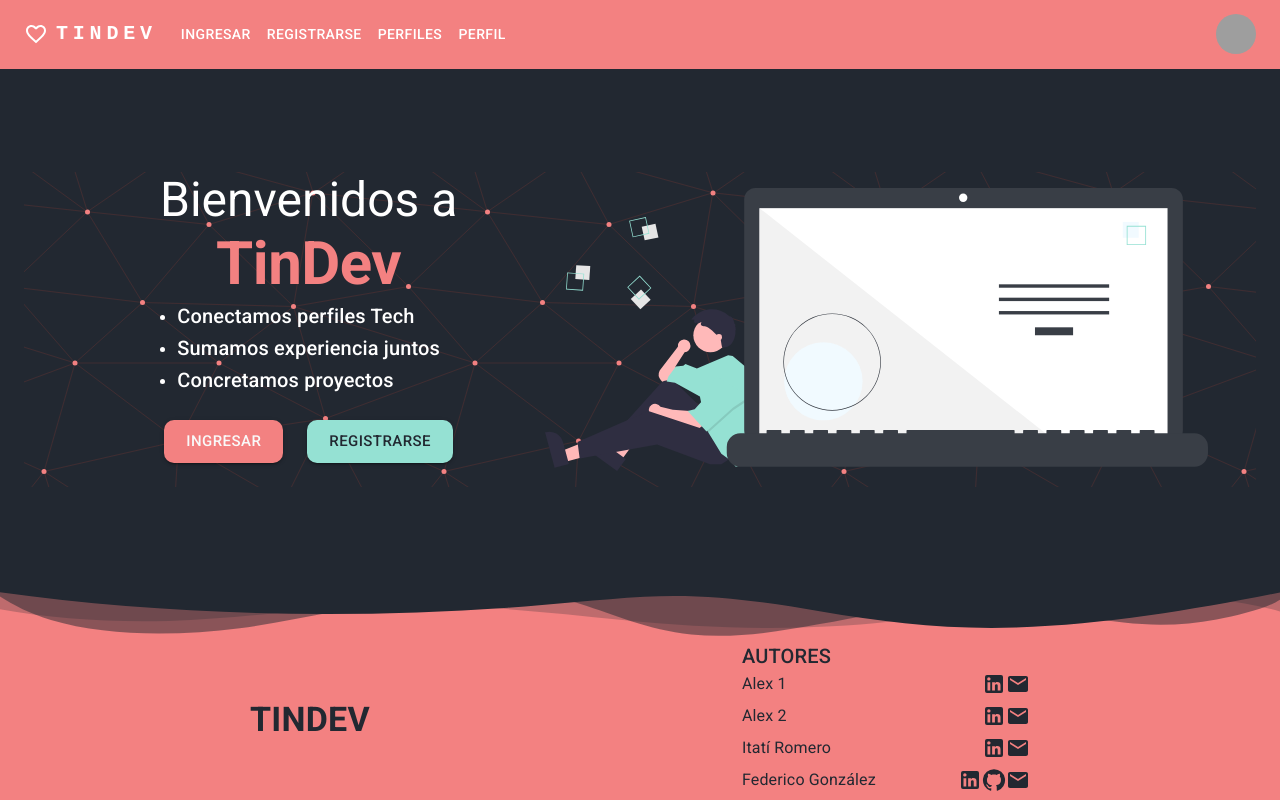
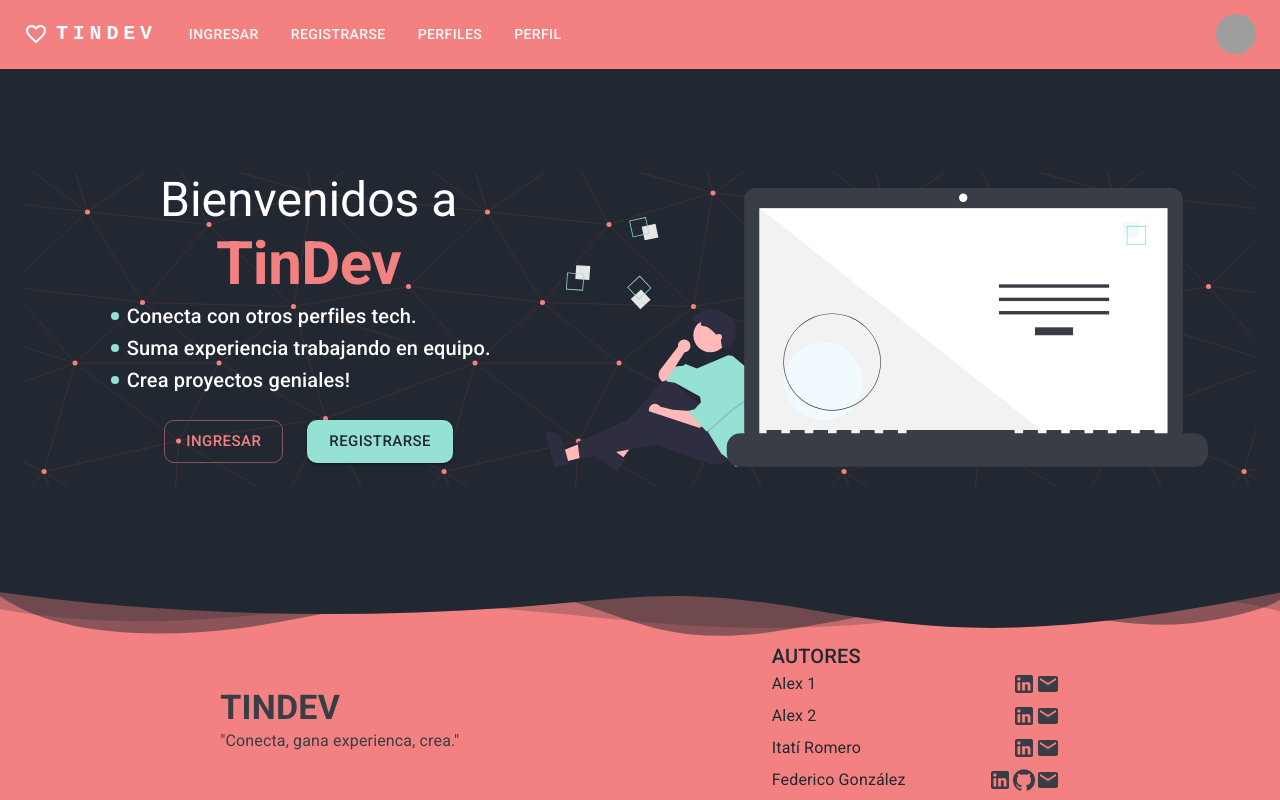
Before and after one commit to No-Country/c7-33-t-pern-frontend, a React (Vite) app: page / in a window 1280 px wide. Built offline with nearby package versions, Linux system fonts and the light colour scheme; grey boxes are pictures that could not be loaded.

Commit message:
Updated Register and Login Form. New styles for Navbar (active links)

```diff
--- a/src/components/login/Form.jsx
+++ b/src/components/login/Form.jsx
@@ -1,4 +1,5 @@
-import {Button, TextField, Typography, Grid, Container, Box} from '@mui/material'
+import {Button, TextField, Typography, Grid, Container, Box, useTheme} from '@mui/material'
+import {Link} from 'react-router-dom'
 import {useForm} from 'react-hook-form'
 
 const Form = ({onSubmit}) => {
@@ -7,6 +8,8 @@ const Form = ({onSubmit}) => {
     handleSubmit,
     formState: {errors},
   } = useForm()
+
+  const {palette} = useTheme()
 
   return (
     <Container className="container-form">
@@ -53,6 +56,14 @@ const Form = ({onSubmit}) => {
             </Button>
           </Grid>
         </Grid>
+        <Grid item sx={{paddingBottom: 1}} xs={12}>
+          <Typography variant="caption">
+            ¿No tienes una cuenta?{' '}
+            <Link style={{color: palette.primary.main}} to="/register">
+              Regístrate aquí
+            </Link>
+          </Typography>
+        </Grid>
       </form>
     </Container>
   )
--- a/src/components/register/Form.jsx
+++ b/src/components/register/Form.jsx
@@ -1,5 +1,7 @@
 import {Button, Grid, TextField, Typography, Container} from '@mui/material'
 import {useForm} from 'react-hook-form'
+import {useTheme} from '@emotion/react'
+import {Link} from 'react-router-dom'
 
 const Form = ({onSubmit}) => {
   const {
@@ -8,6 +10,8 @@ const Form = ({onSubmit}) => {
     watch,
     formState: {errors},
   } = useForm()
+
+  const {palette} = useTheme()
 
   const password = watch('password1')
   const repeatPassword = watch('password2')
@@ -91,6 +95,14 @@ const Form = ({onSubmit}) => {
             </Button>
           </Grid>
         </Grid>
+        <Grid item sx={{paddingBottom: 1}} xs={12}>
+          <Typography variant="caption">
+            Ya tienes una cuenta?{' '}
+            <Link style={{color: palette.primary.main}} to="/login">
+              Ingresa aquí
+            </Link>
+          </Typography>
+        </Grid>
       </form>
     </Container>
   )
--- a/src/components/ui/Footer.jsx
+++ b/src/components/ui/Footer.jsx
@@ -48,8 +48,11 @@ const Footer = () => {
             sx={{backgroundColor: palette.primary.main}}
           >
             <Box display={{xs: 'none', sm: 'block'}} lg={9} md={8} sm={5}>
-              <Typography fontWeight="bold" variant="h4">
+              <Typography color={palette.background.paper} fontWeight="bold" variant="h4">
                 TINDEV
+              </Typography>
+              <Typography color={palette.background.paper} variant="body1">
+                &quot;Conecta, gana experienca, crea.&quot;
               </Typography>
             </Box>
             <Grid item lg={3} md={4} sm={7}>
--- a/src/components/ui/FooterAuthor.jsx
+++ b/src/components/ui/FooterAuthor.jsx
@@ -1,9 +1,12 @@
-import {Box, Grid, Typography} from '@mui/material'
+import {Box, Grid, Typography, useTheme} from '@mui/material'
 import EmailIcon from '@mui/icons-material/Email'
 import GitHubIcon from '@mui/icons-material/GitHub'
 import LinkedInIcon from '@mui/icons-material/LinkedIn'
 
-const FooterAuthor = ({author}) => (
+const FooterAuthor = ({author}) => {
+  const {palette} = useTheme()
+
+  return (
     <Grid
       container
       mb={1}
@@ -18,17 +21,31 @@ const FooterAuthor = ({author}) => (
       <Grid item>
         <Box style={{display: 'flex'}}>
           {author.linkedin && (
-          <a href={author.linkedin} rel="noreferrer" style={{color: 'unset'}} target="_blank">
+            <a
+              href={author.linkedin}
+              rel="noreferrer"
+              style={{color: palette.background.paper}}
+              target="_blank"
+            >
               <LinkedInIcon className="icon" />
             </a>
           )}
           {author.github && (
-          <a href={author.github} rel="noreferrer" style={{color: 'unset'}} target="_blank">
+            <a
+              href={author.github}
+              rel="noreferrer"
+              style={{color: palette.background.paper}}
+              target="_blank"
+            >
               <GitHubIcon className="icon" />
             </a>
           )}
           {author.email && (
-          <a href={`mailto:${author.email}`} rel="noreferrer" style={{color: 'unset'}}>
+            <a
+              href={`mailto:${author.email}`}
+              rel="noreferrer"
+              style={{color: palette.background.paper}}
+            >
               <EmailIcon className="icon" />
             </a>
           )}
@@ -36,5 +53,6 @@ const FooterAuthor = ({author}) => (
       </Grid>
     </Grid>
   )
+}
 
 export default FooterAuthor
--- a/src/components/ui/Navbar.jsx
+++ b/src/components/ui/Navbar.jsx
@@ -1,5 +1,5 @@
-import {Box} from '@mui/material'
-import {Link} from 'react-router-dom'
+import {Box, useTheme} from '@mui/material'
+import {Link, NavLink} from 'react-router-dom'
 import {useState} from 'react'
 import AppBar from '@mui/material/AppBar'
 import Avatar from '@mui/material/Avatar'
@@ -13,6 +13,7 @@ import MenuItem from '@mui/material/MenuItem'
 import Toolbar from '@mui/material/Toolbar'
 import Tooltip from '@mui/material/Tooltip'
 import Typography from '@mui/material/Typography'
+import styled from '@emotion/styled'
 
 const pages = [
   {name: 'Ingresar', location: '/login'},
@@ -25,9 +26,18 @@ const settings = [
   {name: 'Salir', location: '/'},
 ]
 
+const StyledNavLink = styled(NavLink)`
+  text-decoration: none;
+  padding: 4px 8px;
+  border-radius: 4px;
+  color: ${(props) => (props.color ? props.color : 'white')};
+`
+
 const ResponsiveAppBar = () => {
   const [anchorElNav, setAnchorElNav] = useState(null)
   const [anchorElUser, setAnchorElUser] = useState(null)
+
+  const {palette} = useTheme()
 
   const handleOpenNavMenu = (event) => {
     setAnchorElNav(event.currentTarget)
@@ -98,9 +108,15 @@ const ResponsiveAppBar = () => {
             >
               {pages.map((page) => (
                 <MenuItem key={page.name} onClick={handleCloseNavMenu}>
-                  <Link style={{color: 'inherit', textDecoration: 'none'}} to={page.location}>
+                  <StyledNavLink
+                    color={palette.primary.contrastText}
+                    style={({isActive}) => ({
+                      backgroundColor: isActive && palette.background.paper,
+                    })}
+                    to={page.location}
+                  >
                     <Typography textAlign="center">{page.name}</Typography>
-                  </Link>
+                  </StyledNavLink>
                 </MenuItem>
               ))}
             </Menu>
@@ -131,9 +147,15 @@ const ResponsiveAppBar = () => {
                 sx={{my: 2, color: 'white', display: 'block'}}
                 onClick={handleCloseNavMenu}
               >
-                <Link style={{color: 'inherit', textDecoration: 'none'}} to={page.location}>
+                <StyledNavLink
+                  color={palette.primary.contrastText}
+                  style={({isActive}) => ({
+                    backgroundColor: isActive && palette.primary.dark,
+                  })}
+                  to={page.location}
+                >
                   {page.name}
-                </Link>
+                </StyledNavLink>
               </Button>
             ))}
           </Box>
--- a/src/pages/Home.jsx
+++ b/src/pages/Home.jsx
@@ -1,7 +1,27 @@
-import {Button, Box, Grid, Stack, Typography, Container} from '@mui/material'
+import {Button, Box, Grid, Stack, Typography, Container, useTheme} from '@mui/material'
 import {Link} from 'react-router-dom'
+import styled from '@emotion/styled'
 
-const Home = () => (
+const StyledLi = styled.li`
+  position: relative;
+  &:before {
+    position: absolute;
+    left: 0;
+    top: 12px;
+    content: '';
+    width: 0.5em;
+    height: 0.5em;
+    border-radius: 50%;
+    background-color: ${(props) => (props.color ? props.color : 'red')};
+    display: inline-block;
+    margin-left: -1em;
+  }
+`
+
+const Home = () => {
+  const {palette} = useTheme()
+
+  return (
     <Container
       maxWidth="xl"
       sx={{
@@ -28,20 +48,20 @@ const Home = () => (
           <Typography color="primary" fontWeight="bold" variant="h2">
             TinDev
           </Typography>
-        <ul>
-          <li>
-            <Typography variant="h6">Conectamos perfiles Tech</Typography>
-          </li>
-          <li>
-            <Typography variant="h6">Sumamos experiencia juntos</Typography>
-          </li>
-          <li>
-            <Typography variant="h6">Concretamos proyectos</Typography>
-          </li>
+          <ul style={{listStyle: 'none'}}>
+            <StyledLi color={palette.success.main}>
+              <Typography variant="h6">Conecta con otros perfiles tech.</Typography>
+            </StyledLi>
+            <StyledLi color={palette.success.main}>
+              <Typography variant="h6">Suma experiencia trabajando en equipo.</Typography>
+            </StyledLi>
+            <StyledLi color={palette.success.main}>
+              <Typography variant="h6">Crea proyectos geniales!</Typography>
+            </StyledLi>
           </ul>
           <Stack direction="row" gap={3} my={3}>
             <Link to="/login">
-            <Button size="large" type="button" variant="contained">
+              <Button color="primary" size="large" type="button" variant="outlined">
                 Ingresar
               </Button>
             </Link>
@@ -73,5 +93,6 @@ const Home = () => (
       </Grid>
     </Container>
   )
+}
 
 export default Home
--- a/src/themes/light-theme.js
+++ b/src/themes/light-theme.js
@@ -22,7 +22,7 @@ const lightTheme = createTheme({
       contrastText: '#222831',
     },
     error: {
-      main: '#ff0037',
+      main: '#df1743',
     },
   },
   components: {
```
Lines whose indentation alone changed are shown as unchanged.
